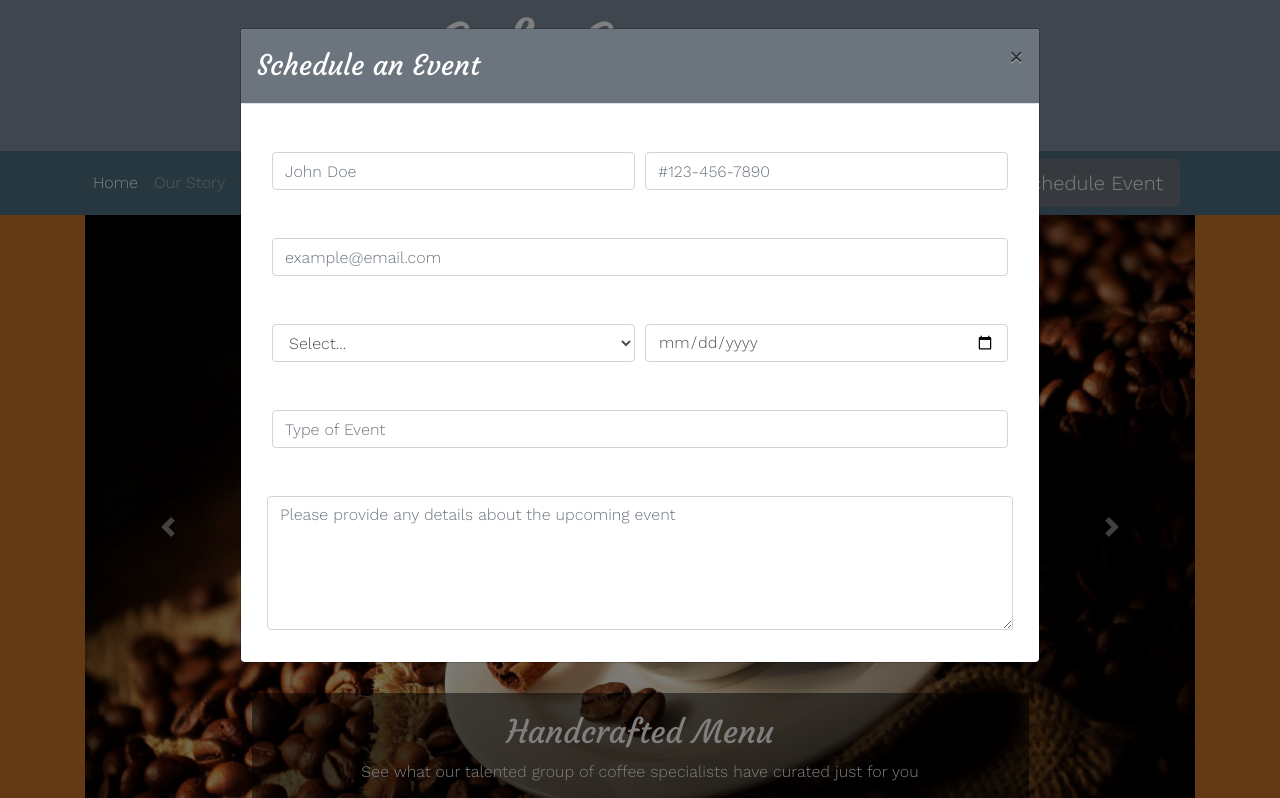
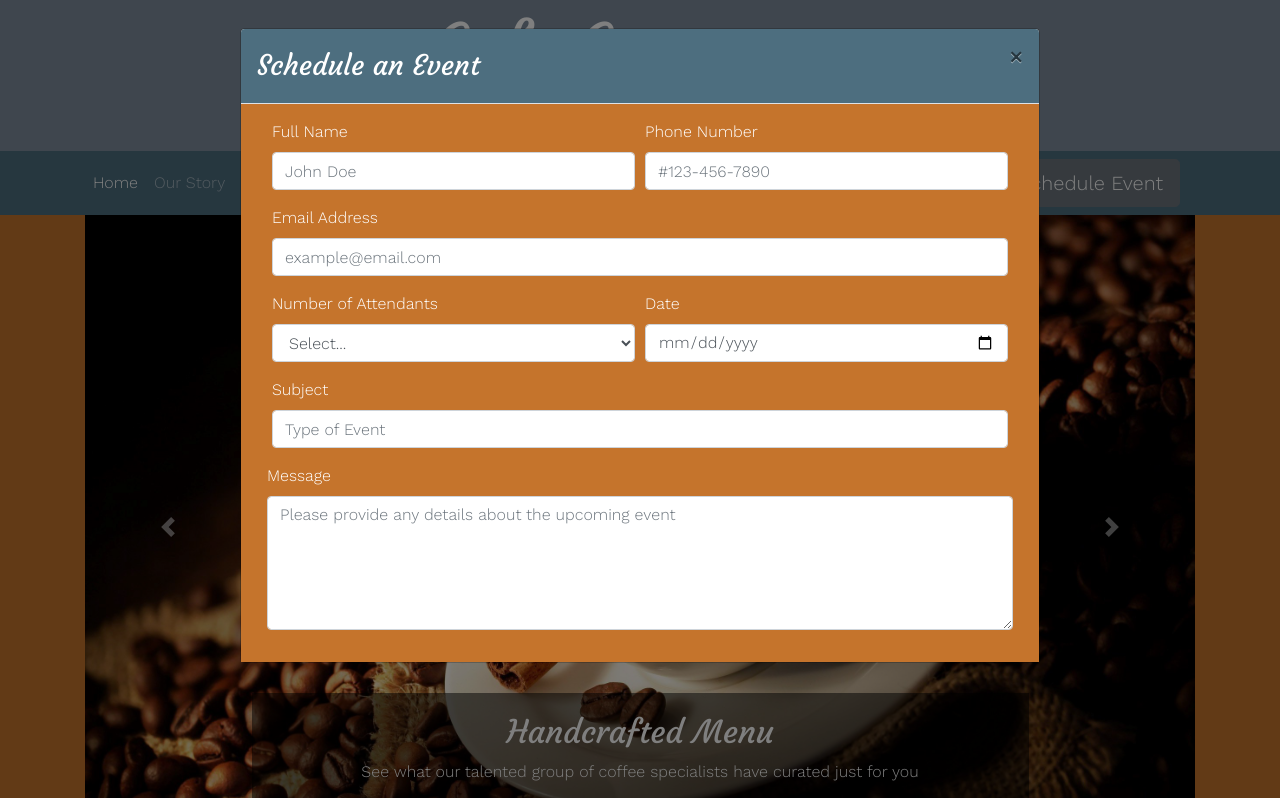
Before and after one commit to wacwestley/BSProject, a website: page homePage.html in a window 1280 px wide. Both pictures are taken after a click on the button "Schedule Event". Shown: the top 798 px of the page. Drawn offline with nearby package versions, Linux system fonts and the light colour scheme.

Commit message:
finishing touches on homePage

```diff
--- a/css/projectStyles.scss
+++ b/css/projectStyles.scss
@@ -25,6 +25,14 @@
     margin: 0;
     padding: 10px;
     background-color: $lightBlue;
+}
+
+#modalHeader {
+    background-color: $blue;
+}
+
+#modalBody{
+    background-color: $orange;
 }
 
 .navbar {
--- a/homePage.html
+++ b/homePage.html
@@ -44,14 +44,15 @@
                 </div>
             </div>
         </nav>
+
         <div id="eventModal" class="modal fade" role="dialog">
             <div class="modal-lg modal-dialog" role="document">
                 <div class="modal-content">
-                    <div class="modal-header bg-secondary text-white">
+                    <div id="modalHeader" class="modal-header text-white">
                         <h3 class="modal-title">Schedule an Event</h3>
                         <button type="button" class="close" data-dismiss="modal">&times;</button>
                     </div>
-                    <div class="modal-body">
+                    <div id="modalBody" class="modal-body">
                         <div class="container-fluid">
                             <form>
                                 <div class="form-group row form-row">
@@ -106,6 +107,7 @@
             </div>
         </div>
     </header>
+
     <div class="container">
         <div class="row row-content">
             <div class="col mx-auto">
@@ -157,7 +159,6 @@
         </div>
     </div>
 
-
     <footer class="site-footer mb-0">
         <div class="container">
             <div class="row">
```
Also changed, not shown: css/projectStyles.css.
